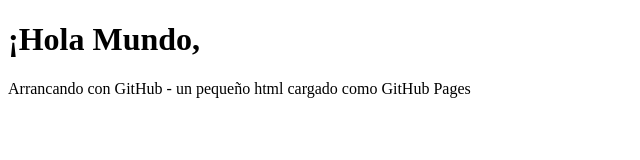
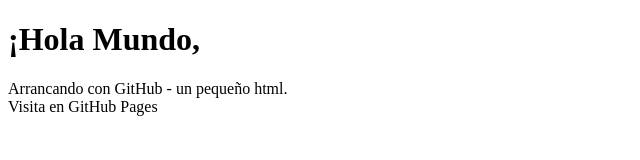
Before and after one commit to hersanchez/htmlsimple, a plain HTML site: page index.html in a window 1280 px wide. Shown: the whole page, without its empty margins (0-640 px from the left). Drawn offline with Linux system fonts and the light colour scheme.

Commit message:
Update index.html

```diff
--- a/index.html
+++ b/index.html
@@ -7,6 +7,6 @@
 </head>
 <body>
   <h1>¡Hola Mundo,</h1>
-  <p>Arrancando con GitHub - un pequeño html cargado como GitHub Pages</p>
+  <p>Arrancando con GitHub - un pequeño html. <br> Visita en GitHub Pages</p>
 </body>
 </html>
```
